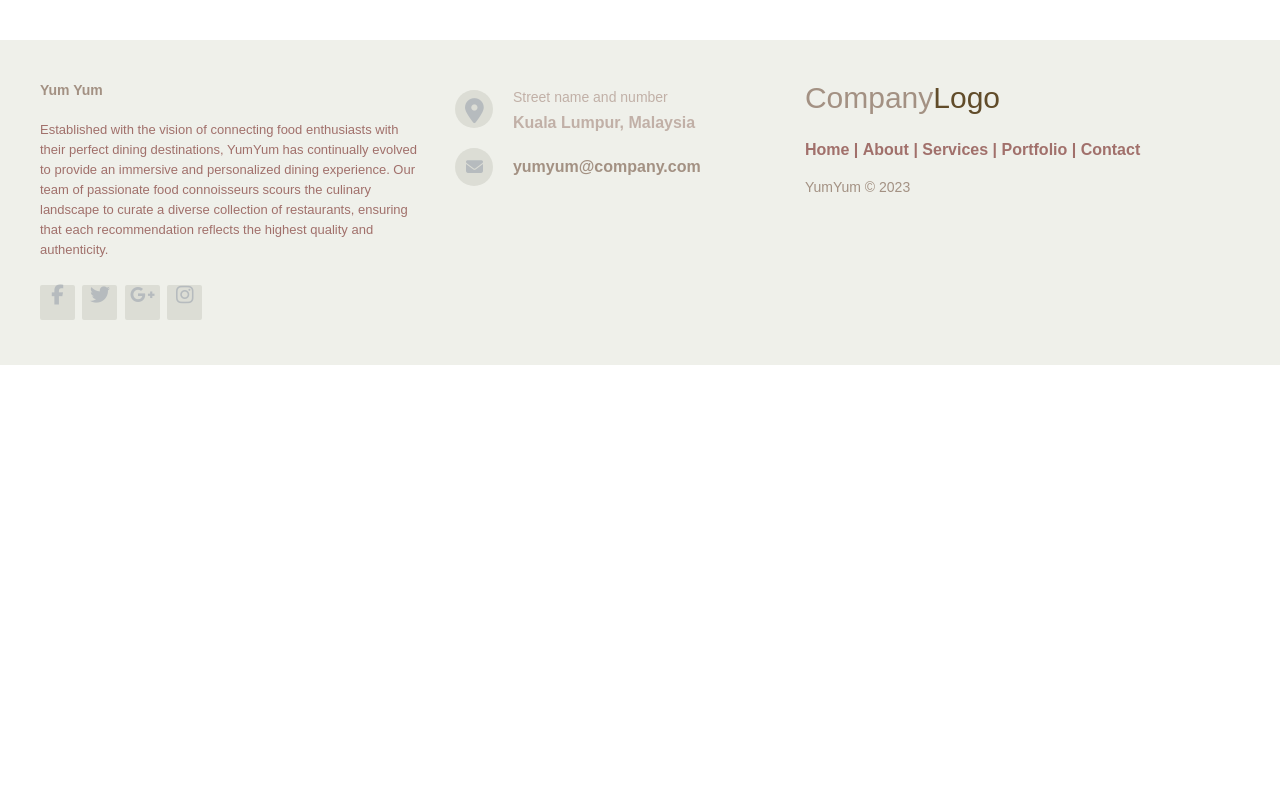
After one commit to khongbk-3422/YumYum, a Laravel app: template resources/views/newFooter.blade.php in a window 1280 px wide. The commit adds this page. Run offline with Laravel 10, Linux system fonts and the light colour scheme; the template is opened without the code that fills it, so the values that code supplies are empty; some libraries are stand-ins or nearby versions.

Commit message:
update home page
will redeisgn the home page by including its own header and all the contents

```diff
--- /dev/null
+++ b/resources/views/newFooter.blade.php
@@ -0,0 +1,196 @@
+<html lang="en">
+<head>
+    <meta charset="UTF-8">
+    <meta name="viewport" content="width=device-width, initial-scale=1.0">
+    <title>Document</title>
+    <!-- bootstrap -->
+    <link href="https://cdn.jsdelivr.net/npm/bootstrap@5.3.0/dist/css/bootstrap.min.css" rel="stylesheet" integrity="sha384-9ndCyUaIbzAi2FUVXJi0CjmCapSmO7SnpJef0486qhLnuZ2cdeRhO02iuK6FUUVM" crossorigin="anonymous">
+    <script src="https://kit.fontawesome.com/84db3d8316.js" crossorigin="anonymous"></script>
+
+    <style>
+        .footer {
+        background-color: #EFF0EA;
+        width: 100%;
+        text-align: left;
+        font-family: sans-serif;
+        font-weight: bold;
+        font-size: 16px;
+        padding: 40px;
+        margin-top: 40px;
+        }
+
+        .footer .footer-left,
+        .footer .footer-center,
+        .footer .footer-right {
+        display: inline-block;
+        vertical-align: top;
+        }
+
+        /* footer left*/
+        .footer .footer-left {
+        width: 33%;
+        padding-right: 15px;
+        }
+
+        .footer .about {
+        line-height: 20px;
+        color: #A1706B;
+        font-size: 13px;
+        font-weight: normal;
+        margin: 0;
+        }
+
+        .footer .about span {
+        display: block;
+        color:#A39183;
+        font-size: 14px;
+        font-weight: bold;
+        margin-bottom: 20px;
+        }
+
+        .footer .icons {
+        margin-top: 25px;
+        }
+
+        .footer .icons a {
+        display: inline-block;
+        width: 35px;
+        height: 35px;
+        cursor: pointer;
+        background-color: #DCDDD5;
+        border-radius: 2px;
+        font-size: 20px;
+        color: #B6BBBE;
+        text-align: center;
+        line-height: 35px;
+        margin-right: 3px;
+        margin-bottom: 5px;
+        }
+
+
+        /* footer center*/
+        .footer .footer-center {
+        width: 30%;
+        }
+
+        .footer .footer-center i {
+        background-color:#DCDDD5;
+        color: #B6BBBE;
+        font-size: 25px;
+        width: 38px;
+        height: 38px;
+        border-radius: 50%;
+        text-align: center;
+        line-height: 42px;
+        margin: 10px 15px;
+        vertical-align: middle;
+        }
+
+        .footer .footer-center i.fa-envelope {
+        font-size: 17px;
+        line-height: 38px;
+        }
+
+        .footer .footer-center p {
+        display: inline-block;
+        color: #C1B0A7;
+        vertical-align: middle;
+        margin: 0;
+        }
+
+        .footer .footer-center p span {
+        display: block;
+        font-weight: normal;
+        font-size: 14px;
+        line-height: 2;
+        }
+
+        .footer .footer-center p a {
+        color: #A39183;
+        text-decoration: none;
+        }
+
+
+        /* footer right*/
+        .footer .footer-right {
+        width: 35%;
+        }
+
+        .footer h2 {
+        color: #A39183;
+        font-size: 30px;
+        font-weight: normal;
+        margin: 0;
+        }
+
+        .footer h2 span {
+        color: #614c2a;
+        }
+
+        .footer .menu {
+        color: #A1706B;
+        margin: 20px 0 12px;
+        padding: 0;
+        }
+
+        .footer .menu a {
+        display: inline-block;
+        line-height: 1.8;
+        text-decoration: none;
+        color: inherit;
+        }
+
+        .footer .menu a:hover {
+        color: #ba9e73;
+        }
+
+        .footer .name {
+        color: #A39183;
+        font-size: 14px;
+        font-weight: normal;
+        margin: 0;
+        }
+    </style>
+
+</head>
+
+<body>
+    <footer class="footer">
+    <div class="footer-left col-md-4 col-sm-6">
+        <p class="about">
+            <span>Yum Yum</span>
+            Established with the vision of connecting food enthusiasts with their perfect dining destinations, YumYum has continually evolved
+            to provide an immersive and personalized dining experience. Our team of passionate food connoisseurs scours the culinary landscape
+            to curate a diverse collection of restaurants, ensuring that each recommendation reflects the highest quality and authenticity.
+        </p>
+        <div class="icons">
+        <a href="#"><i class="fa fa-facebook"></i></a>
+        <a href="#"><i class="fa fa-twitter"></i></a>
+        <a href="#"><i class="fa fa-google-plus"></i></a>
+        <a href="#"><i class="fa fa-instagram"></i></a>
+        </div>
+    </div>
+    <div class="footer-center col-md-4 col-sm-6">
+        <div>
+            <i class="fa fa-map-marker"></i>
+            <p><span> Street name and number</span> Kuala Lumpur, Malaysia</p>
+        </div>
+        <div>
+            <i class="fa fa-envelope"></i>
+            <p><a href="#"> yumyum@company.com</a></p>
+        </div>
+    </div>
+    <div class="footer-right col-md-4 col-sm-6">
+        <h2> Company<span>Logo</span></h2>
+        <p class="menu">
+        <a href="#"> Home</a> |
+        <a href="#"> About</a> |
+        <a href="#"> Services</a> |
+        <a href="#"> Portfolio</a> |
+        <a href="#"> Contact</a>
+        </p>
+        <p class="name"> YumYum &copy; 2023</p>
+    </div>
+    </footer>
+</body>
+</html>
```
Also changed, not shown: resources/views/header.blade.php (+3 -4 lines), resources/views/homePage.blade.php (+50 -19 lines), public/image/logo.JPG (added), public/image/logo.png (deleted), public/image/rest3.JPG (added), public/image/rest4.JPG (added).
